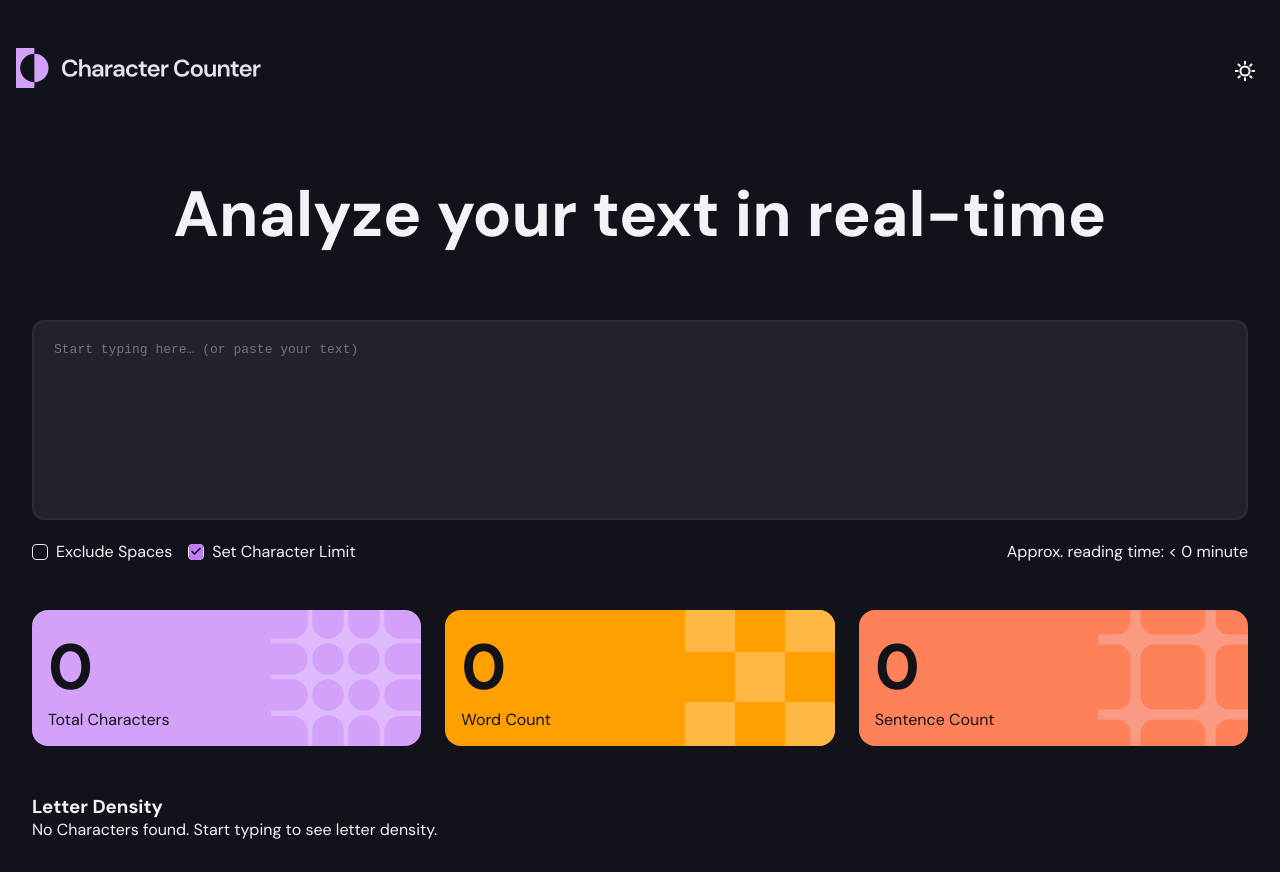
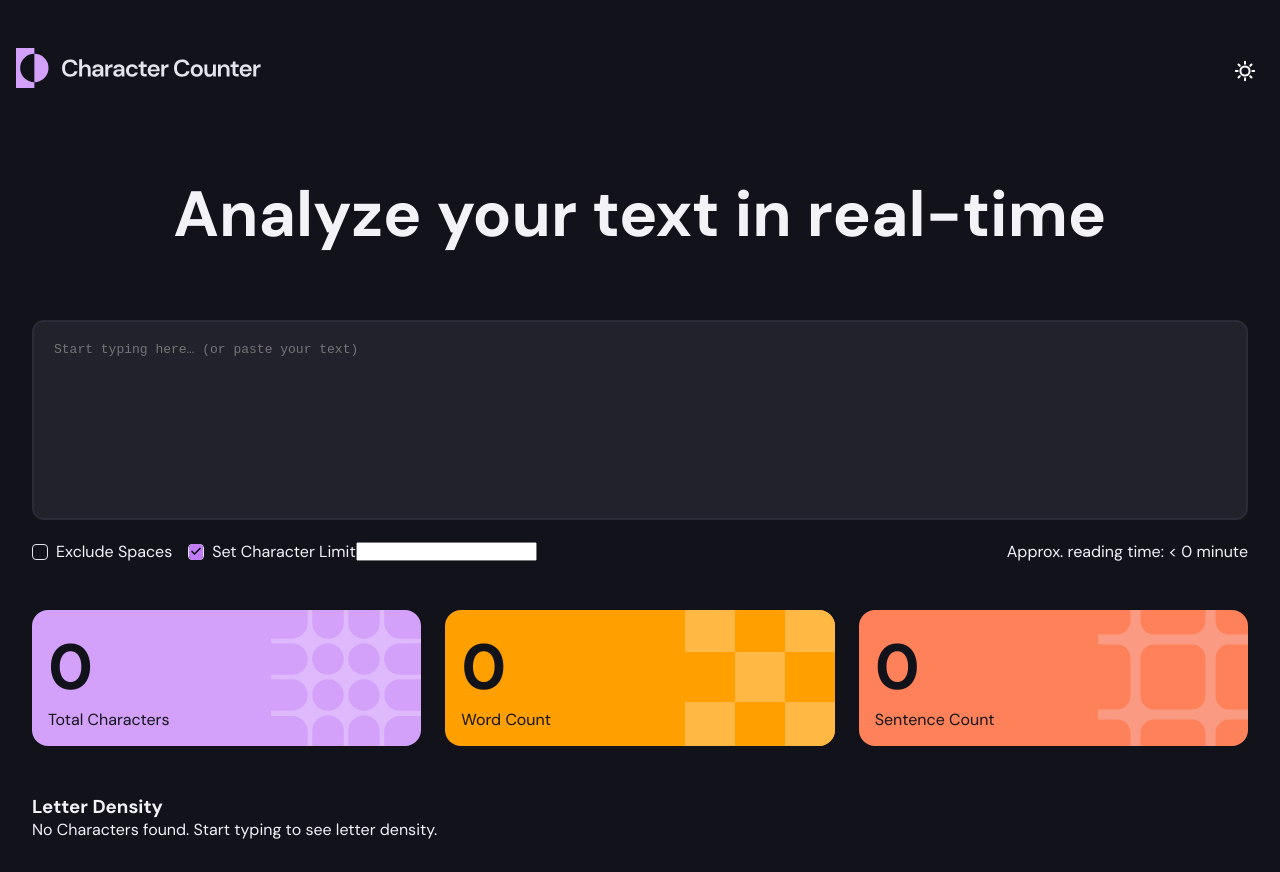
Before and after one commit to osaaroh/68_character_counter, a React (Vite) app: page / in a window 1280 px wide. Both pictures are taken after a click on the checkbox "Set Character Limit". Built offline with nearby package versions, Linux system fonts and the light colour scheme.

Commit message:
update characterInput.tsx - add character limit

```diff
--- a/src/components/CharacterInput.css
+++ b/src/components/CharacterInput.css
@@ -90,3 +90,12 @@
     display: flex;
     align-items: center;
 }
+
+.limit_error_text{
+    display: flex;
+    justify-content: flex-start;
+    align-items: center;
+    gap: 0.25rem;
+    margin: 0.5rem;
+    color: #FE8159;
+}
--- a/src/components/CharacterInput.tsx
+++ b/src/components/CharacterInput.tsx
@@ -5,11 +5,12 @@ function CharacterInput() {
     let limit  : boolean = false;
     const theme : string = 'dark';
     const themeClass = theme === 'dark' ? styles.darkTheme : styles.lightTheme ;
-    const {storeAllText,textSplitter} = useGlobalContext();
+    const {storeAllText,storeCharacterLimitValue, toggleCharacterLimit, characterLimit, characterLimitValue, characterCount} = useGlobalContext();
   return (
     <>
       <div className={`${themeClass} character_textarea--container`}>
-        <textarea className="character_textarea" name="" id="" placeholder='Start typing here… (or paste your text)'onChange={(e)=>storeAllText(e.target.value)}></textarea>
+        <textarea className="character_textarea" name="" id="" maxLength={characterLimit&&characterLimitValue>0?characterLimitValue+1:undefined} placeholder='Start typing here… (or paste your text)'onChange={(e)=>storeAllText(e.target.value)}></textarea>
+        {characterLimit && characterLimitValue>0 && characterCount>characterLimitValue &&<p className='limit_error_text'><svg xmlns="http://www.w3.org/2000/svg" width="14" height="15" fill="none" viewBox="0 0 14 15"><path fill="#FE8159" d="M7 1.344A5.899 5.899 0 0 0 1.094 7.25 5.882 5.882 0 0 0 7 13.156a5.899 5.899 0 0 0 5.906-5.906c0-3.254-2.68-5.906-5.906-5.906Zm0-.875c3.719 0 6.781 3.062 6.781 6.781 0 3.746-3.062 6.781-6.781 6.781A6.78 6.78 0 0 1 .219 7.25C.219 3.531 3.254.469 7 .469Zm-.984 9.406h.328V6.594h-.328a.316.316 0 0 1-.329-.328v-.22c0-.163.137-.327.329-.327h1.312c.164 0 .328.164.328.328v3.828h.328c.164 0 .329.164.329.328v.219a.332.332 0 0 1-.329.328H6.016a.316.316 0 0 1-.329-.328v-.219c0-.164.137-.328.329-.328ZM7 3.312a.9.9 0 0 1 .875.876c0 .492-.41.875-.875.875a.864.864 0 0 1-.875-.875c0-.465.383-.875.875-.875Z"/></svg>Limit reached! Your text exceeds {characterLimitValue} character(s).</p>}
         <div className="character_textarea--options">
           <div className="character_textarea--options--checks">
             <div className="input__group input__group-spaces">
@@ -21,11 +22,13 @@ function CharacterInput() {
 
             <div className="input__group input__group-spaces">
                 <input type="checkbox" name="limit" id="limit" onChange={(e)=>{
-                  e.target.checked?limit=true:limit=false;
+                  toggleCharacterLimit()
                   }}
                   />
               <label htmlFor="limit">Set Character Limit</label>
-              {limit?<input type="text" name="limitnum" id="limitnum" />:''}
+              {characterLimit?<input type="number" name="limitnum" id="limitnum" onChange={(e)=>{
+                  storeCharacterLimitValue(Number(e.target.value));
+                  }}/>:''}
 
             </div>
 
--- a/src/contextAPI/context.tsx
+++ b/src/contextAPI/context.tsx
@@ -12,13 +12,16 @@ interface LetterDensity {
 
 interface CharacterContextType {
   allText: string;
-  //allTextArray: string[];
+  characterLimit: boolean;
+  characterLimitValue: number;
   wordCount: number;
   characterCount: number;
   sentenceCount: number;
   theme: Theme;
   letterDensity: LetterDensity[];
   toggleTheme: () => void;
+  toggleCharacterLimit: () => void;
+  storeCharacterLimitValue: (value: number) => void;
   textSplitter: (text: string) => void;
   storeAllText: (text: string) => void;
 }
@@ -31,6 +34,8 @@ const CharacterContextProvider=({children}:{ children: ReactNode })=> {
   const [wordCount, setWordCount] = useState(0);
   const [characterCount, setCharacterCount] = useState(0);
   const [sentenceCount, setSentenceCount] = useState(0);
+  const [characterLimit, setCharacterLimit] = useState(false);
+  const [characterLimitValue, setcharacterLimitValue] = useState(0);
   //const [letterDensity, setLetterDensity] = useState<string[]>([]);
   //const [letterData, setLetterData] = useState<any[]>([]);
   const [letterDensity, setLetterDensity] = useState<LetterDensity[]>([]);
@@ -54,6 +59,12 @@ React.useEffect(() => {
 
   const toggleTheme = () => {
     setTheme(prev => (prev === 'light' ? 'dark' : 'light'));
+  };
+  const toggleCharacterLimit = () => {
+    setCharacterLimit(prev => (prev === false ? true : false));
+  };
+  const storeCharacterLimitValue = (value: number) => {
+    setcharacterLimitValue(value);
   };
 
   const textSplitter =(text: string)=>{
@@ -111,7 +122,8 @@ const storeAllText =(text: string)=>{
   return (
     <CharacterContext.Provider value={{
       allText,
-      //allTextArray,
+      characterLimit,
+      characterLimitValue,
       wordCount,
       characterCount,
       sentenceCount,
@@ -120,6 +132,9 @@ const storeAllText =(text: string)=>{
       toggleTheme,
       textSplitter,
       storeAllText,
+      storeCharacterLimitValue,
+      toggleCharacterLimit,
+
     }}>
       {children}
     </CharacterContext.Provider>
```
